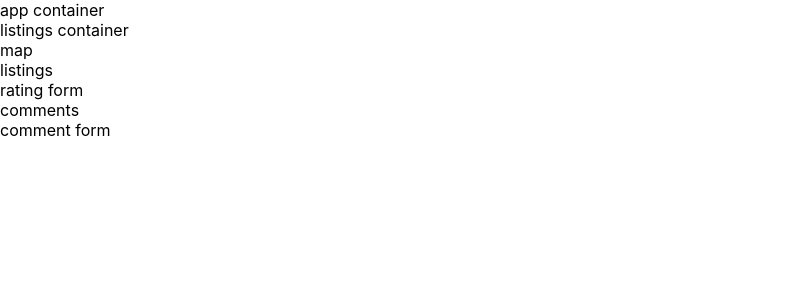
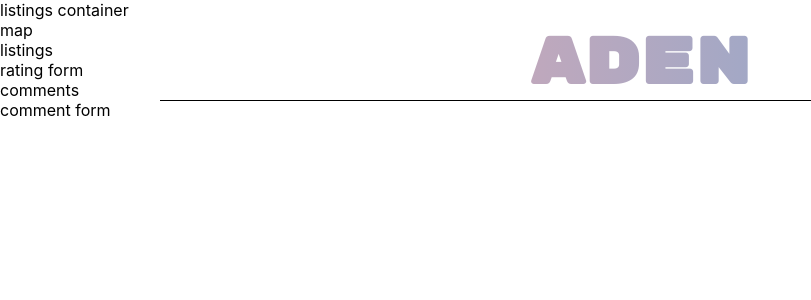
Before and after one commit to slv2k/aden, a React (Create React App) app in the folder client/: page / in a window 1280 px wide. Shown: the top 300 px of the page, without its empty margins (0-811 px from the left). Built offline with nearby package versions, Linux system fonts and the light colour scheme.

Commit message:
header css

```diff
--- a/client/public/index.html
+++ b/client/public/index.html
@@ -1,6 +1,9 @@
 <!DOCTYPE html>
 <html lang="en">
   <head>
+    <link rel="preconnect" href="https://fonts.googleapis.com">
+<link rel="preconnect" href="https://fonts.gstatic.com" crossorigin>
+<link href="https://fonts.googleapis.com/css2?family=Epilogue&family=Rubik+Mono+One&display=swap" rel="stylesheet">
     <meta charset="utf-8" />
     <link rel="icon" href="%PUBLIC_URL%/favicon.ico" />
     <meta name="viewport" content="width=device-width, initial-scale=1" />
--- a/client/src/App.css
+++ b/client/src/App.css
@@ -1,38 +1,22 @@
-.App {
-  text-align: center;
+#header {
+  /* background-color: red; */
+  width: 75%;
+  margin: 0 auto;
+  height: 100px;
+  position: fixed;
+  left: 0;
+  right: 0;
+  border-bottom: 1px solid black;
 }
 
-.App-logo {
-  height: 40vmin;
-  pointer-events: none;
+#header h1 {
+  text-align: center;
+  font-family: 'Rubik Mono One', sans-serif;
+  margin-top: 0px;
+  padding-top: 23px;
+  font-size: 65px;
+  background: -webkit-linear-gradient(0deg, #f0a8ad, #72a8d5);
+  background-clip: text;
+  -webkit-background-clip: text;
+  -webkit-text-fill-color: transparent;
 }
-
-@media (prefers-reduced-motion: no-preference) {
-  .App-logo {
-    animation: App-logo-spin infinite 20s linear;
-  }
-}
-
-.App-header {
-  background-color: #282c34;
-  min-height: 100vh;
-  display: flex;
-  flex-direction: column;
-  align-items: center;
-  justify-content: center;
-  font-size: calc(10px + 2vmin);
-  color: white;
-}
-
-.App-link {
-  color: #61dafb;
-}
-
-@keyframes App-logo-spin {
-  from {
-    transform: rotate(0deg);
-  }
-  to {
-    transform: rotate(360deg);
-  }
-}
--- a/client/src/App.js
+++ b/client/src/App.js
@@ -4,7 +4,9 @@ import ListingsContainer from './components/ListingsContainer';
 function App() {
   return (
     <div id="appcontainer">
-      app container
+      <div id="header">
+        <h1>ADEN</h1>
+        </div>
       <ListingsContainer />
     </div>
   );
```
